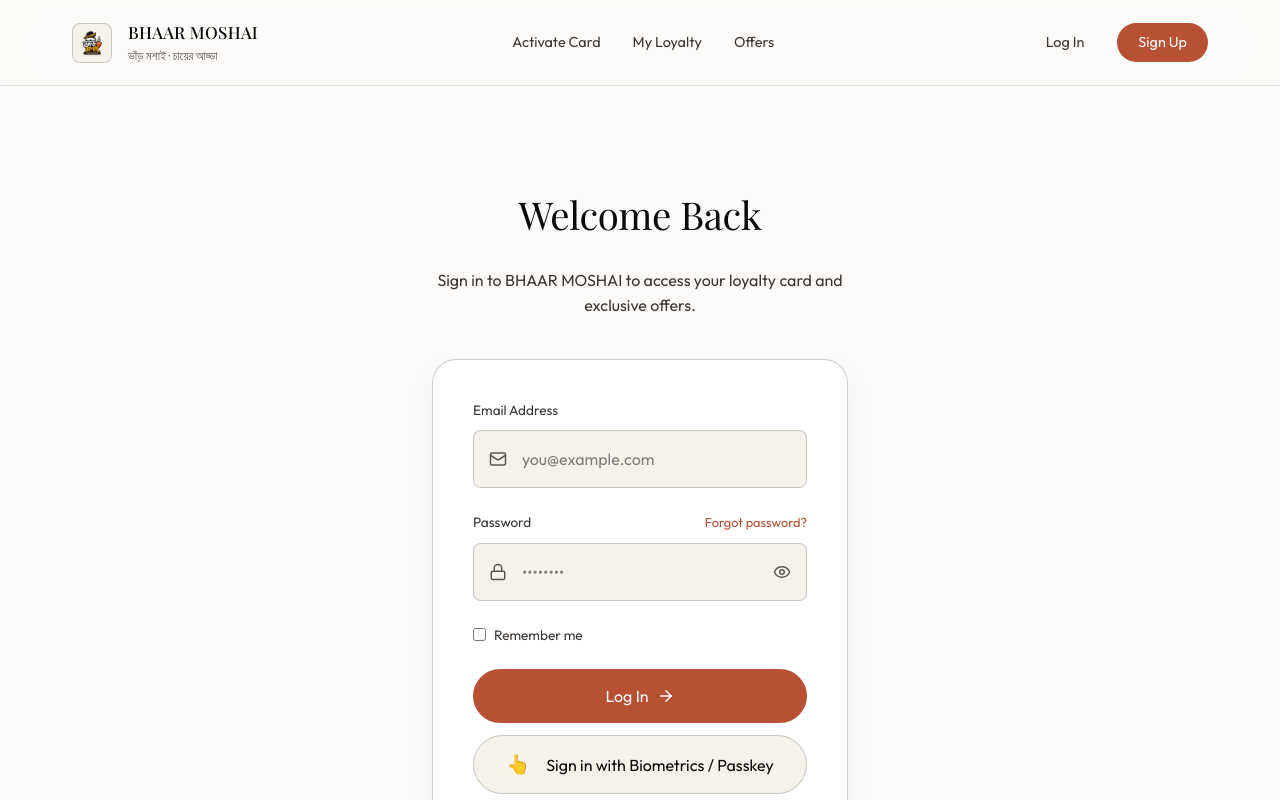
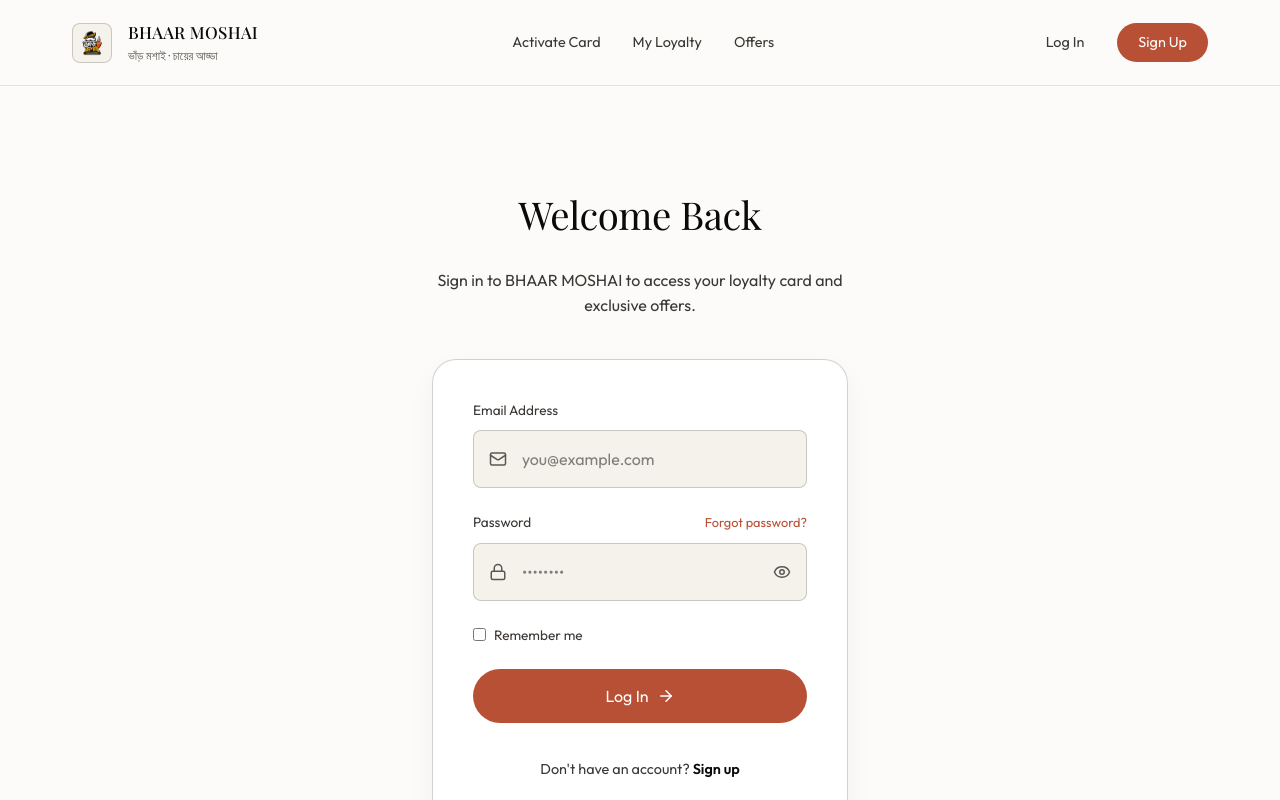
Before and after one commit to Rupam2603/stamp, a Next.js app: page /login in a window 1280 px wide. Shown: the top 800 px of the page. Built offline with nearby package versions, Linux system fonts and the light colour scheme; a web font is replaced by a local one.

Commit message:
Remove biometric login and registration features

```diff
--- a/app/login/page.tsx
+++ b/app/login/page.tsx
@@ -4,8 +4,6 @@ import Link from 'next/link';
 import { Mail, Lock, ArrowRight, Loader2, Eye, EyeOff } from 'lucide-react';
 import { useState, useEffect } from 'react';
 import { loginUser } from '@/app/actions/auth';
-import { generateAuthOptions, verifyAuthResponse } from '@/app/actions/webauthn';
-import { startAuthentication } from '@simplewebauthn/browser';
 import { useRouter } from 'next/navigation';
 
 export default function Login() {
@@ -76,61 +74,6 @@ export default function Login() {
     }
   }
 
-  async function handleBiometricLogin() {
-    if (!email) {
-      setError('Please enter your email first to use biometrics.');
-      return;
-    }
-
-    setIsLoading(true);
-    setError('');
-
-    try {
-      // 1. Get auth options from server
-      const optionsRes = await generateAuthOptions(email);
-      if (!optionsRes.success || !optionsRes.options) {
-        throw new Error(optionsRes.message || 'Failed to get authentication options');
-      }
-
-      // 2. Start biometric auth in browser
-      let authResp;
-      try {
-        authResp = await startAuthentication({ optionsJSON: optionsRes.options });
-      } catch (err: any) {
-        if (err.name === 'NotAllowedError') {
-          throw new Error('No passkey found on this device, or the request was cancelled. Please log in with your password and set up biometrics in your account first.');
-        }
-        throw err;
-      }
-
-      // 3. Verify response with server
-      const verifyRes = await verifyAuthResponse(email, authResp);
-      if (verifyRes.success) {
-        setSuccess('Biometric login successful! Redirecting...');
-        if (typeof window !== 'undefined') {
-          localStorage.setItem('userId', verifyRes.userId!);
-          localStorage.setItem('savedEmail', email);
-          if (verifyRes.isAdmin) {
-             localStorage.setItem('isAdmin', 'true');
-          }
-          window.dispatchEvent(new Event('auth-change'));
-        }
-        setTimeout(() => {
-          if (verifyRes.isAdmin) {
-             router.push('/admin');
-          } else {
-             router.push('/loyalty');
-          }
-        }, 1500);
-      } else {
-        throw new Error(verifyRes.message || 'Biometric verification failed');
-      }
-    } catch (err: any) {
-      setError(err.message || 'Something went wrong during biometric login.');
-    } finally {
-      setIsLoading(false);
-    }
-  }
 
   return (
     <main className="main-section animate-fade-up" style={{ maxWidth: '480px', margin: '0 auto' }}>
@@ -197,10 +140,6 @@ export default function Login() {
             {isLoading ? <Loader2 size={18} className="animate-spin" /> : 'Log In'}
             {!isLoading && <ArrowRight size={18} />}
           </button>
-
-          <button type="button" onClick={handleBiometricLogin} className="btn" style={{ width: '100%', justifyContent: 'center', padding: '14px', fontSize: '1rem', background: 'var(--bg-surface)', border: '1px solid var(--border-medium)', color: 'var(--text-primary)' }} disabled={isLoading}>
-            <span style={{ fontSize: '1.2rem', marginRight: '8px' }}>👆</span> Sign in with Biometrics / Passkey
-          </button>
         </form>
 
         <div style={{ textAlign: 'center', marginTop: '24px', fontSize: '0.9rem', color: 'var(--text-secondary)' }}>
--- a/app/loyalty/page.tsx
+++ b/app/loyalty/page.tsx
@@ -5,8 +5,6 @@ import Link from 'next/link';
 import Image from 'next/image';
 import { Sparkles, AlertTriangle, Hourglass, Coffee, PartyPopper, RotateCw, Zap, Trophy, Gift, Lock, Circle, CheckCircle2 } from 'lucide-react';
 import { getLoyaltyData, updateLoyaltyData } from '@/app/actions/loyalty';
-import { generateRegOptions, verifyRegResponse } from '@/app/actions/webauthn';
-import { startRegistration } from '@simplewebauthn/browser';
 import { useRouter } from 'next/navigation';
 import confetti from 'canvas-confetti';
 const COOLDOWN_MINUTES = 10;
@@ -51,8 +49,6 @@ export default function Loyalty() {
   const [userId, setUserId] = useState<string | null>(null);
   const [isLocating, setIsLocating] = useState<boolean>(false);
   const [locationError, setLocationError] = useState<string | null>(null);
-  const [isRegisteringBiometrics, setIsRegisteringBiometrics] = useState<boolean>(false);
-  const [biometricsSuccess, setBiometricsSuccess] = useState<string | null>(null);
   const router = useRouter();
 
   const totalStamps = 3;
@@ -199,41 +195,6 @@ export default function Loyalty() {
     frame();
   };
 
-  const handleRegisterBiometrics = async () => {
-    if (!userId) return;
-    setIsRegisteringBiometrics(true);
-    setLocationError(null);
-    setBiometricsSuccess(null);
-
-    try {
-      const optionsRes = await generateRegOptions(userId);
-      if (!optionsRes.success || !optionsRes.options) {
-        throw new Error(optionsRes.message || 'Failed to get registration options');
-      }
-
-      let attResp;
-      try {
-        attResp = await startRegistration({ optionsJSON: optionsRes.options });
-      } catch (err: any) {
-        if (err.name === 'NotAllowedError') {
-          throw new Error('Biometric registration was cancelled.');
-        }
-        throw err;
-      }
-
-      const verifyRes = await verifyRegResponse(userId, attResp);
-      if (verifyRes.success) {
-        setBiometricsSuccess('Biometric login enabled successfully!');
-        setTimeout(() => setBiometricsSuccess(null), 3000);
-      } else {
-        throw new Error(verifyRes.message || 'Biometric verification failed');
-      }
-    } catch (err: any) {
-      setLocationError(err.message || 'Something went wrong during biometric registration.');
-    } finally {
-      setIsRegisteringBiometrics(false);
-    }
-  };
 
   // Stamp collection handler
   const handleAddStamp = async () => {
@@ -620,19 +581,7 @@ export default function Loyalty() {
         </Link>
       </div>
 
-      {userId && (
-        <div style={{ textAlign: 'center', marginTop: '24px' }}>
-          <button
-            onClick={handleRegisterBiometrics}
-            disabled={isRegisteringBiometrics}
-            className="btn"
-            style={{ padding: '10px 16px', fontSize: '0.9rem', background: 'transparent', border: '1px solid var(--border-medium)', color: 'var(--text-secondary)' }}
-          >
-            {isRegisteringBiometrics ? 'Setting up...' : 'Setup Biometric Login (FaceID / Fingerprint)'}
-          </button>
-          {biometricsSuccess && <div style={{ color: '#2e7d32', marginTop: '8px', fontSize: '0.85rem' }}>{biometricsSuccess}</div>}
-        </div>
-      )}
+
     </main>
   );
 }
```
